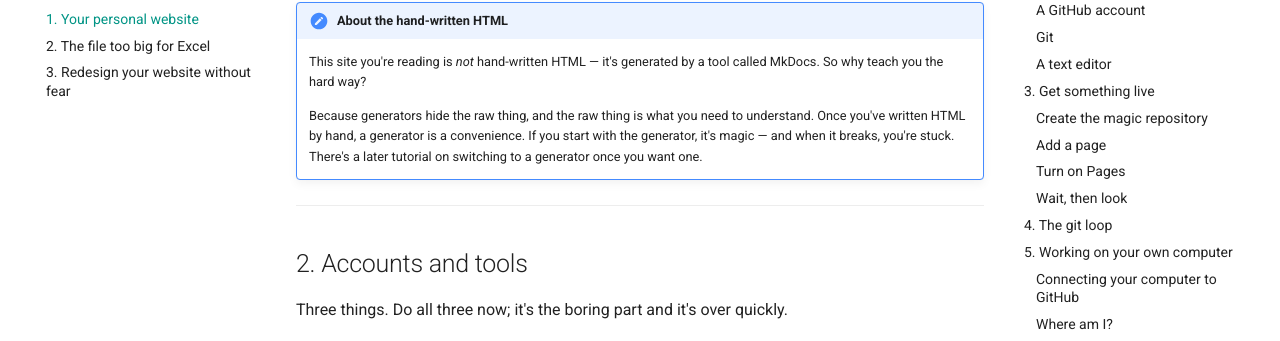
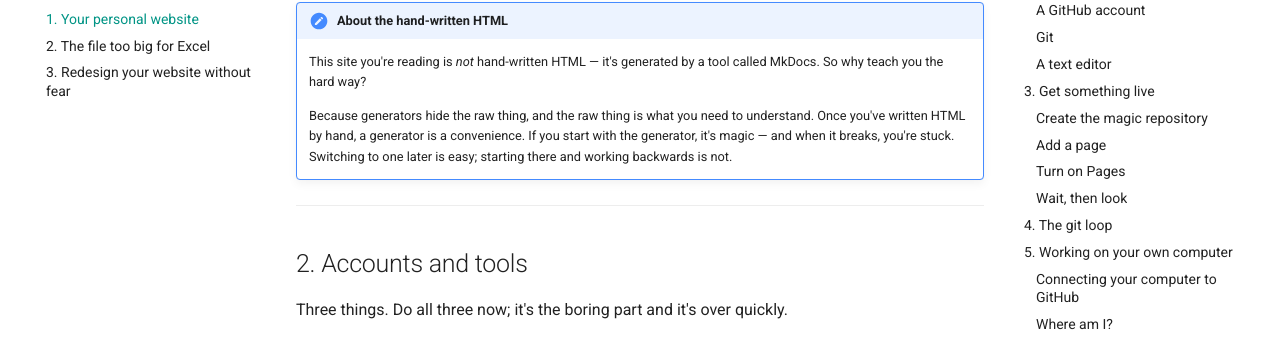
Before and after one commit to katarinagresova/missing-skills, an MkDocs documentation site: the page built from docs/tutorials/01-personal-website.md, in a window 1280 px wide and 900 px high, scrolled down 518 px. Shown: the part 152-493 px from the top of the window. Built offline with MkDocs 1.6.1 and Material for MkDocs 9.7.7, drawn with Linux system fonts in a browser that asks for light colours; comment, search, counter and statistics services are not loaded.

Commit message:
Stop promising a static-site-generator tutorial
Tutorial 1 told the reader there was "a later tutorial on switching to a
generator once you want one". No such tutorial is on the roadmap, in the
numbered list or the further-out one, and it may never be. Every other
forward reference in the tutorials points at something the index
actually lists.

The Going further entry stays - that one is advice about what to do
next, not a promise that we will write it.

Co-Authored-By: Claude Opus 5 (1M context) <noreply@anthropic.com>

```diff
--- a/docs/tutorials/01-personal-website.md
+++ b/docs/tutorials/01-personal-website.md
@@ -28,8 +28,8 @@ change at 11pm the night before an application deadline.
 
     Because generators hide the raw thing, and the raw thing is what you need to
     understand. Once you've written HTML by hand, a generator is a convenience. If you
-    start with the generator, it's magic — and when it breaks, you're stuck. There's a
-    later tutorial on switching to a generator once you want one.
+    start with the generator, it's magic — and when it breaks, you're stuck. Switching to
+    one later is easy; starting there and working backwards is not.
 
 ---
 
```
